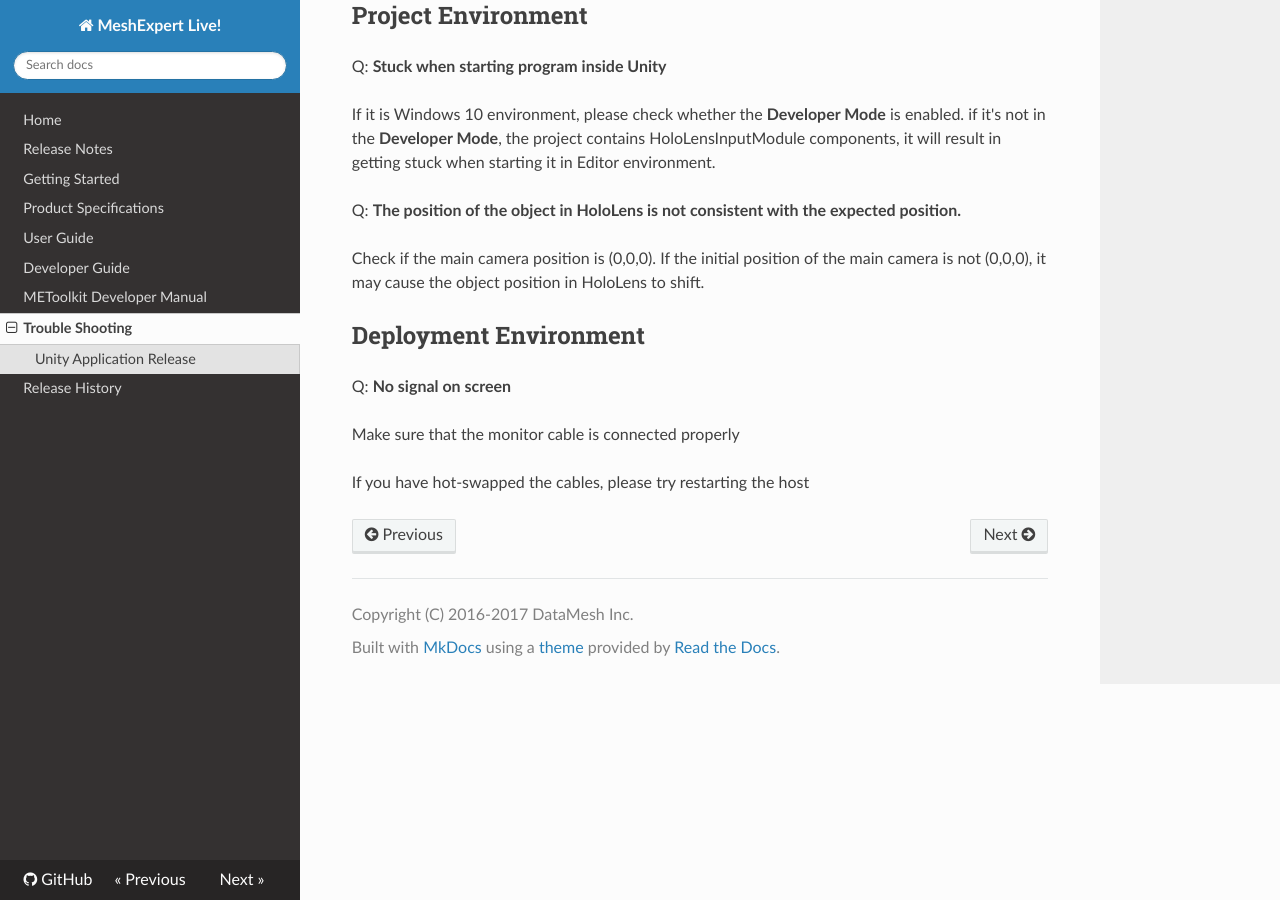
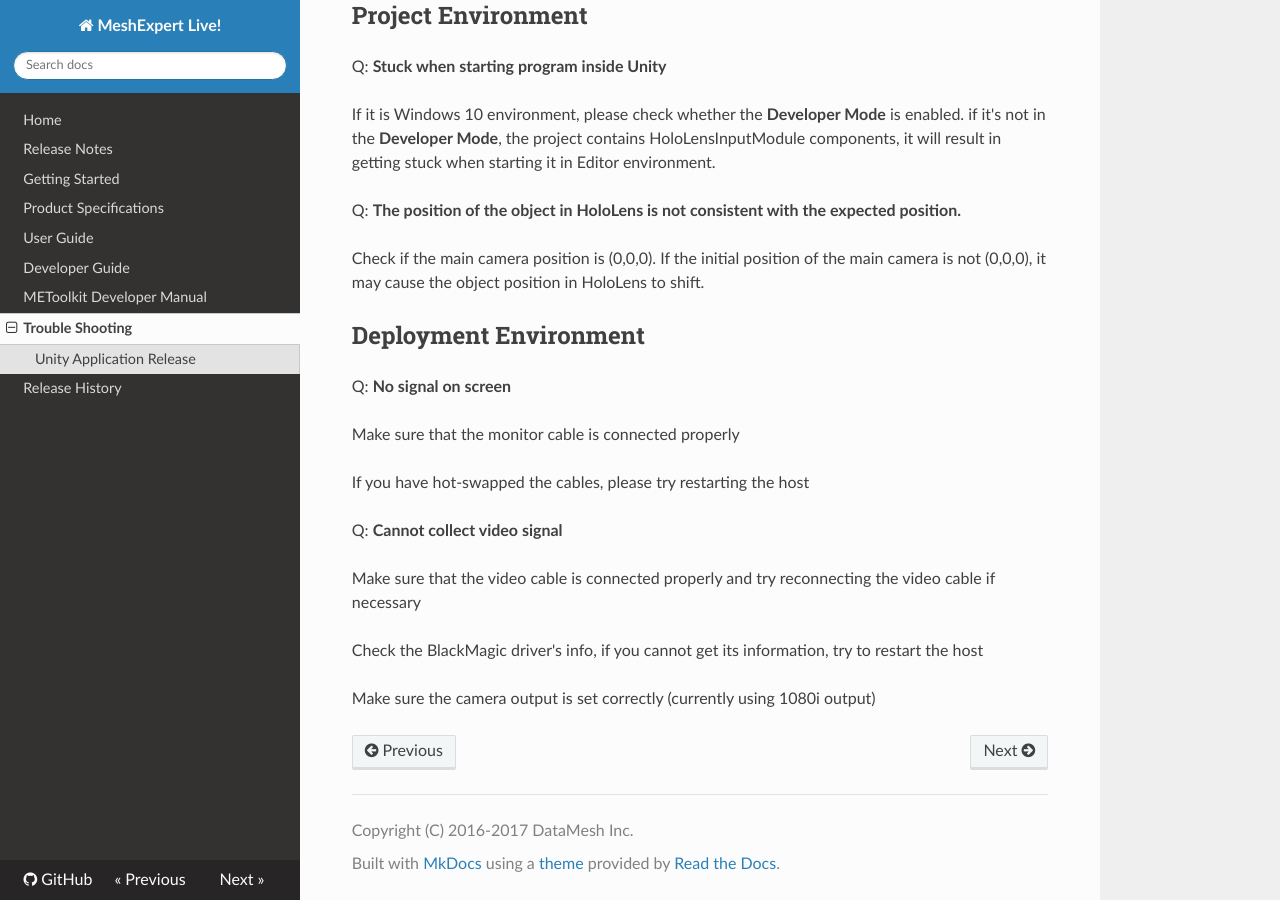
Before and after one commit to michael2008/ME-Live-Doc, an MkDocs documentation site: the page built from docs/trouble-shooting.md, in a window 1280 px wide and 900 px high, scrolled down 3006 px. Built offline with MkDocs 1.6.1, drawn with Linux system fonts in a browser that asks for light colours; nearby versions of some CDN libraries; old or Windows-style settings are respelled for this version of MkDocs.

Commit message:
Update trouble-shooting.md

```diff
--- a/docs/trouble-shooting.md
+++ b/docs/trouble-shooting.md
@@ -102,3 +102,11 @@ Q: **No signal on screen**
 Make sure that the monitor cable is connected properly
 
 If you have hot-swapped the cables, please try restarting the host
+
+Q: **Cannot collect video signal**
+
+Make sure that the video cable is connected properly and try reconnecting the video cable if necessary
+
+Check the BlackMagic driver's info, if you cannot get its information, try to restart the host
+
+Make sure the camera output is set correctly (currently using 1080i output)
```
